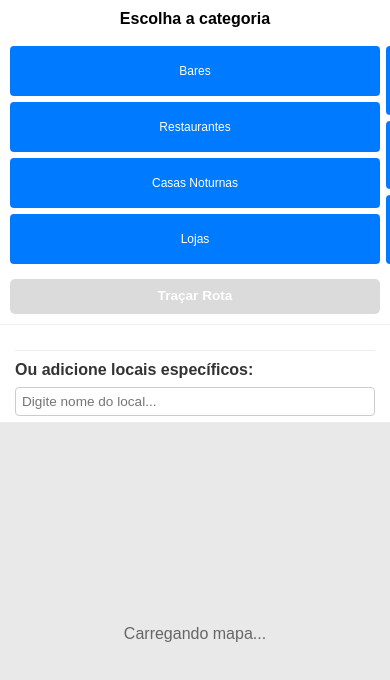
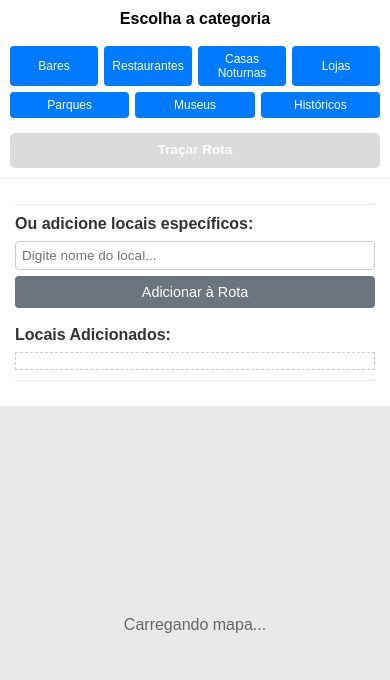
Before and after one commit to GabrielGiansante/giro-certo-app, a plain HTML site: page index.html in a window 390 px wide. Drawn offline with Linux system fonts and the light colour scheme; some packages are replaced by stand-ins of ours.

Commit message:
Style: Corrigir layout de categorias para grid 4 colunas no mobile

```diff
--- a/style.css
+++ b/style.css
@@ -306,25 +306,26 @@ body {
 }
     /* NOVAS Regras para Categorias dentro de @media (max-width: 768px) */
 
-/* Container interno dos botões vira flex row com wrap */
+/* Regra CORRIGIDA para #category-buttons dentro de @media (max-width: 768px) */
 #controls #top-controls-area #category-buttons {
     display: flex;
-    flex-wrap: wrap; /* <<< PERMITE QUEBRA DE LINHA */
-    justify-content: space-between; /* <<< Espaça botões, ajuste se preferir 'flex-start' ou 'space-around' */
-    gap: 6px; /* Espaço entre os botões (vertical e horizontal) */
-    width: 100%; /* Garante ocupar a largura */
+    flex-direction: row; /* GARANTE A DIREÇÃO HORIZONTAL */
+    flex-wrap: wrap;     /* PERMITE QUEBRA DE LINHA */
+    justify-content: flex-start; /* Alinha itens no início da linha (ou space-between se preferir) */
+    gap: 6px;            /* Espaço entre os botões */
+    width: 100%;
 }
 
-/* Define a largura de cada botão de categoria */
+/* Regra para .category-btn DENTRO de @media (max-width: 768px) - DEVE ESTAR ASSIM */
 #controls #top-controls-area .category-btn {
-    /* Calcula largura para caberem ~4 por linha, considerando o gap */
-    /* Ex: 100% / 4 = 25%. Tiramos um pouco para o gap. */
-    flex-basis: calc(25% - 6px); /* <<< LARGURA BASE PARA 4 POR LINHA (ajuste o 6px se mudar o gap) */
-    flex-grow: 1; /* Permite que cresçam um pouco se houver espaço */
-    margin-bottom: 0; /* Remove margem inferior padrão, usaremos gap */
-    padding: 6px 2px; /* Padding menor para botões menores */
-    font-size: 0.75em; /* Fonte menor ainda */
-    min-width: 60px; /* Largura mínima para não ficarem muito espremidos */
+    flex-basis: calc(25% - 5px); /* Largura para 4 colunas (ajustei o gap para 5px aqui, combine com o gap acima) */
+    flex-grow: 1; /* Permite crescer um pouco */
+    margin-bottom: 0; /* Usa gap */
+    padding: 6px 2px;
+    font-size: 0.75em;
+    min-width: 60px;
+    text-align: center; /* Garante texto centralizado */
+    box-sizing: border-box; /* Importante para calc() */
 }
 
 /* Ajusta o container do botão Traçar Rota */
```
